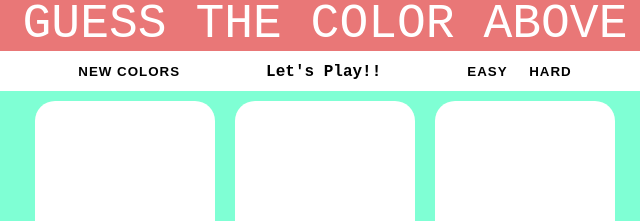
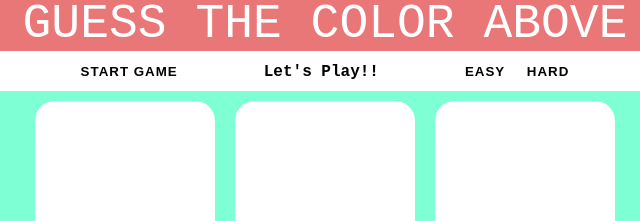
Before and after one commit to ishatkjha/COLOR-GAME, a plain HTML site: page index.html in a window 1280 px wide. Shown: the part 166-387 px from the top of the page, 315-955 px from the left. Drawn offline with Linux system fonts and the light colour scheme.

Commit message:
repo in it

```diff
--- a/index.html
+++ b/index.html
@@ -10,7 +10,7 @@
 <body>
     <h1>RGB-Color-Game <br><span class="rgbSpan"></span> <br> Guess The Color Above</h1>
     <div class="line">
-        <button class="playAgain">New Colors</button>
+        <button class="playAgain">Start Game</button>
         <span class="status"></span>
         <button id="easyBtn">Easy</button>
         <button id="hardBtn">Hard</button>
```
